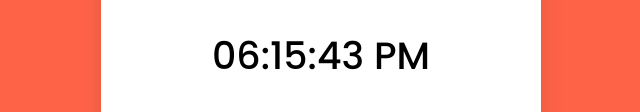
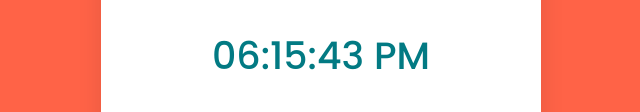
Before and after one commit to VishwanathReddyAlla/NSS-Tech-team, a plain HTML site: page index.html in a window 1280 px wide. Shown: the part 341-453 px from the top of the page, without its empty margins (319-959 px from the left). Drawn offline with Linux system fonts and the light colour scheme.

Commit message:
style.css

```diff
--- a/style.css
+++ b/style.css
@@ -30,6 +30,7 @@ body{
     font-size: 38px;
     font-weight: 500;
     margin: 30px 0;
+    color: rgb(2, 122, 131);
 }
 .wrapper .content{
     width: 80%;
```
